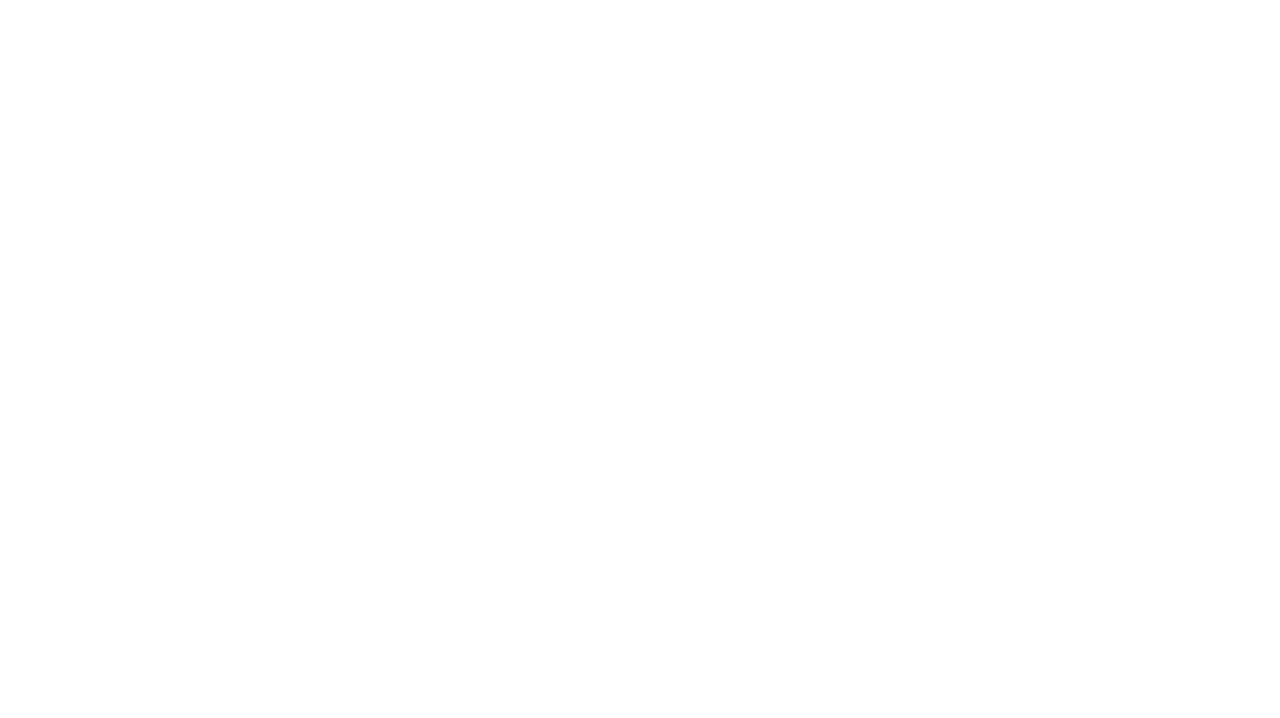
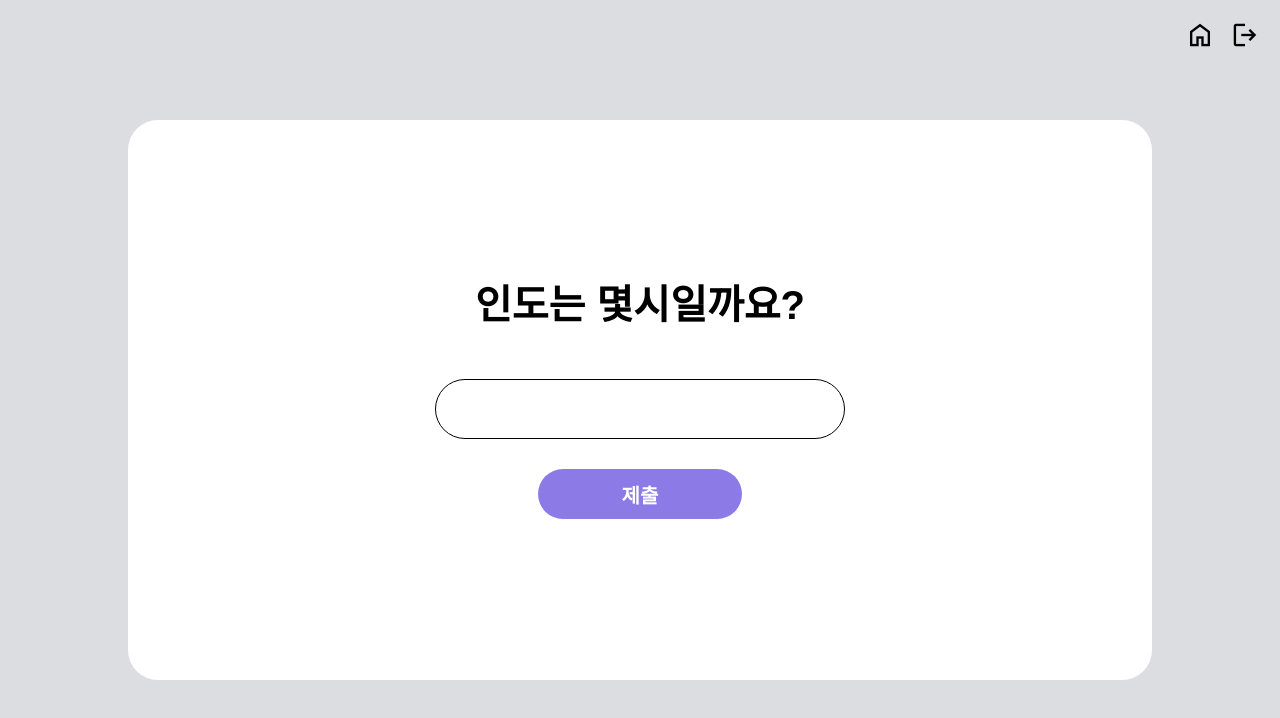
Before and after one commit to AtoZgagWebserver/AtoZ-Client, a React (Create React App) app: page /quiz in a window 1280 px wide. Shown: the top 718 px of the page. Built offline with nearby package versions, Linux system fonts and the light colour scheme; sample sign-in values are in the browser's storage.

Commit message:
quiz페이지 구현

```diff
--- a/src/page/Quiz.js
+++ b/src/page/Quiz.js
@@ -1,6 +1,96 @@
-const Quiz = ()=>{
+import styled from "styled-components";
+import { useNavigate } from "react-router-dom";
+const Wrapper = styled.div`
+  width: 100vw;
+  height: 100vh;
+  display: flex;
+  align-items: center;
+  justify-content: center;
+  background-color: #dcdde1;
+`;
 
-    return <></>
-}
+const Container = styled.div`
+  background-color: white;
+  border-radius: 30px;
+  display: flex;
+  align-items: center;
+  justify-content: center;
+  width: 80vw;
+  height: 70vh;
+`;
+
+const QuizTitle = styled.h1`
+  width: 100%;
+  font-weight: bold;
+  font-size: 40px;
+  text-align: center;
+  margin-bottom: 50px;
+`;
+
+const AnswerInput = styled.input`
+  margin-left: 30%;
+  width: 40%;
+  height: 60px;
+  border: 1px solid black;
+  border-radius: 30px;
+  text-align: center;
+  font-weight: bold;
+  font-size: 20px;
+`;
+
+const SubmitBtn = styled.button`
+  width: 20%;
+  margin-left: 40%;
+  margin-top: 30px;
+  height: 50px;
+  background-color: #8c7ae6;
+  border: none;
+  border-radius: 25px;
+  color: white;
+  font-weight: bold;
+  font-size: 20px;
+`;
+
+const Home = styled.span`
+  position: absolute;
+  font-size: 30px;
+  top: 20px;
+  right: 65px;
+  cursor: pointer;
+`;
+const Logout = styled.span`
+  position: absolute;
+  font-size: 30px;
+  top: 20px;
+  right: 20px;
+  cursor: pointer;
+`;
+const Quiz = () => {
+  const navigate = useNavigate();
+  return (
+    <Wrapper>
+      <Home onClick={() => navigate("/")} className="material-symbols-outlined">
+        home
+      </Home>
+      <Logout
+        onClick={() => {
+          navigate("/login");
+          localStorage.removeItem("isAuthenticated");
+        }}
+        className="material-symbols-outlined"
+      >
+        logout
+      </Logout>
+      <Container>
+        <div style={{ width: "100%" }}>
+          <QuizTitle>인도는 몇시일까요?</QuizTitle>
+          <AnswerInput />
+          <br />
+          <SubmitBtn>제출</SubmitBtn>
+        </div>
+      </Container>
+    </Wrapper>
+  );
+};
 
 export default Quiz;
```
